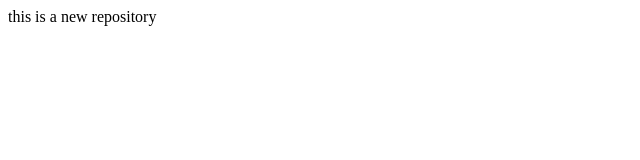
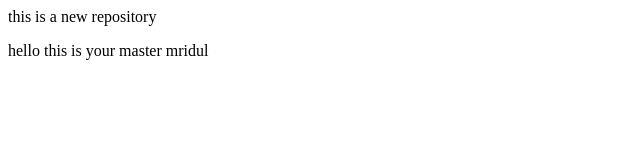
Before and after one commit to Mridul-pro-coder/Newrepo, a plain HTML site: page index.html in a window 1280 px wide. Shown: the whole page, without its empty margins (0-640 px from the left). Drawn offline with Linux system fonts and the light colour scheme.

Commit message:
new paragraph

```diff
--- a/index.html
+++ b/index.html
@@ -1,4 +1,10 @@
 <p>
     this is a new repository
 
+
 </p>
+<p>
+    hello this is your master mridul
+
+
+</p>
```
